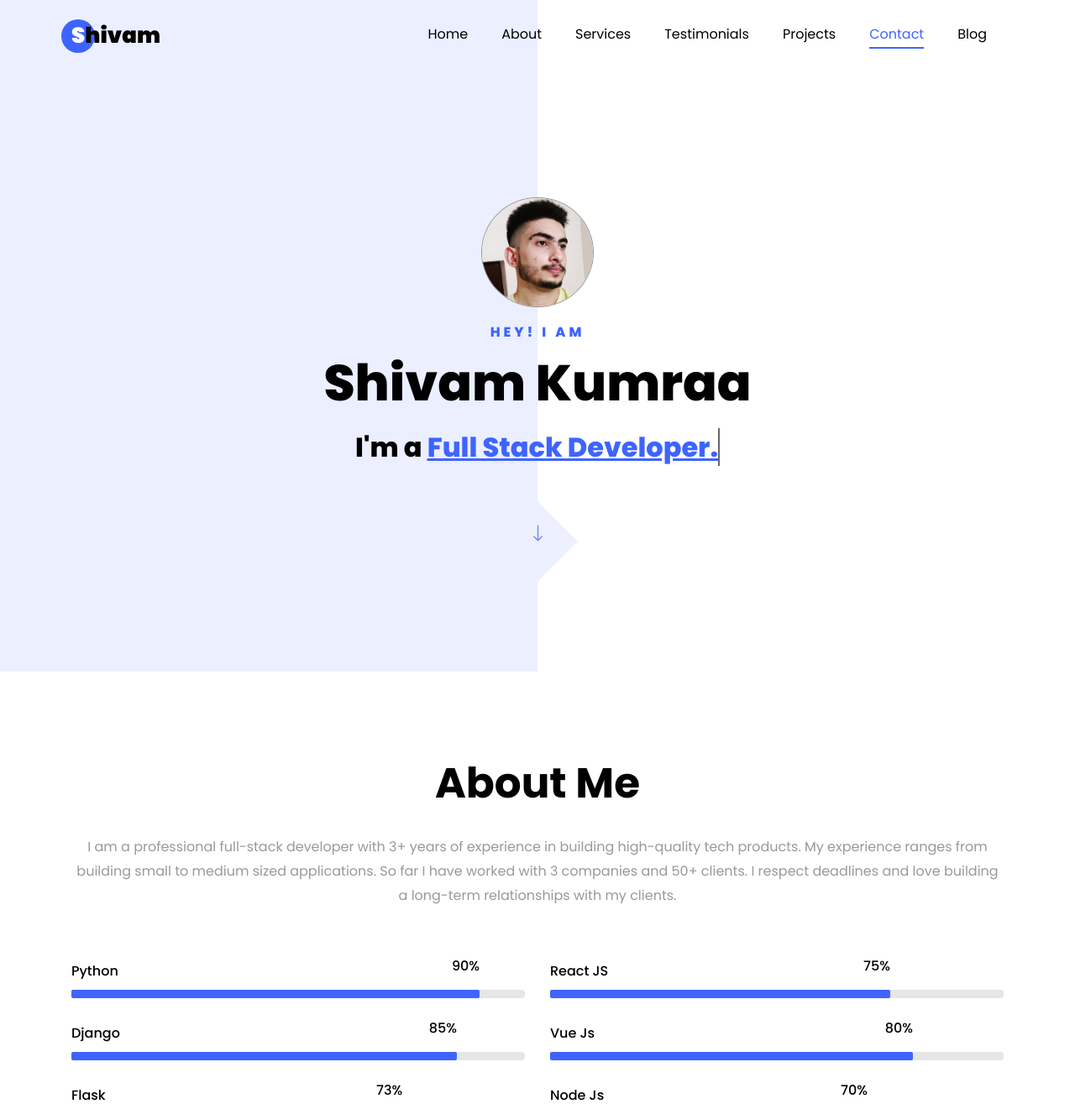
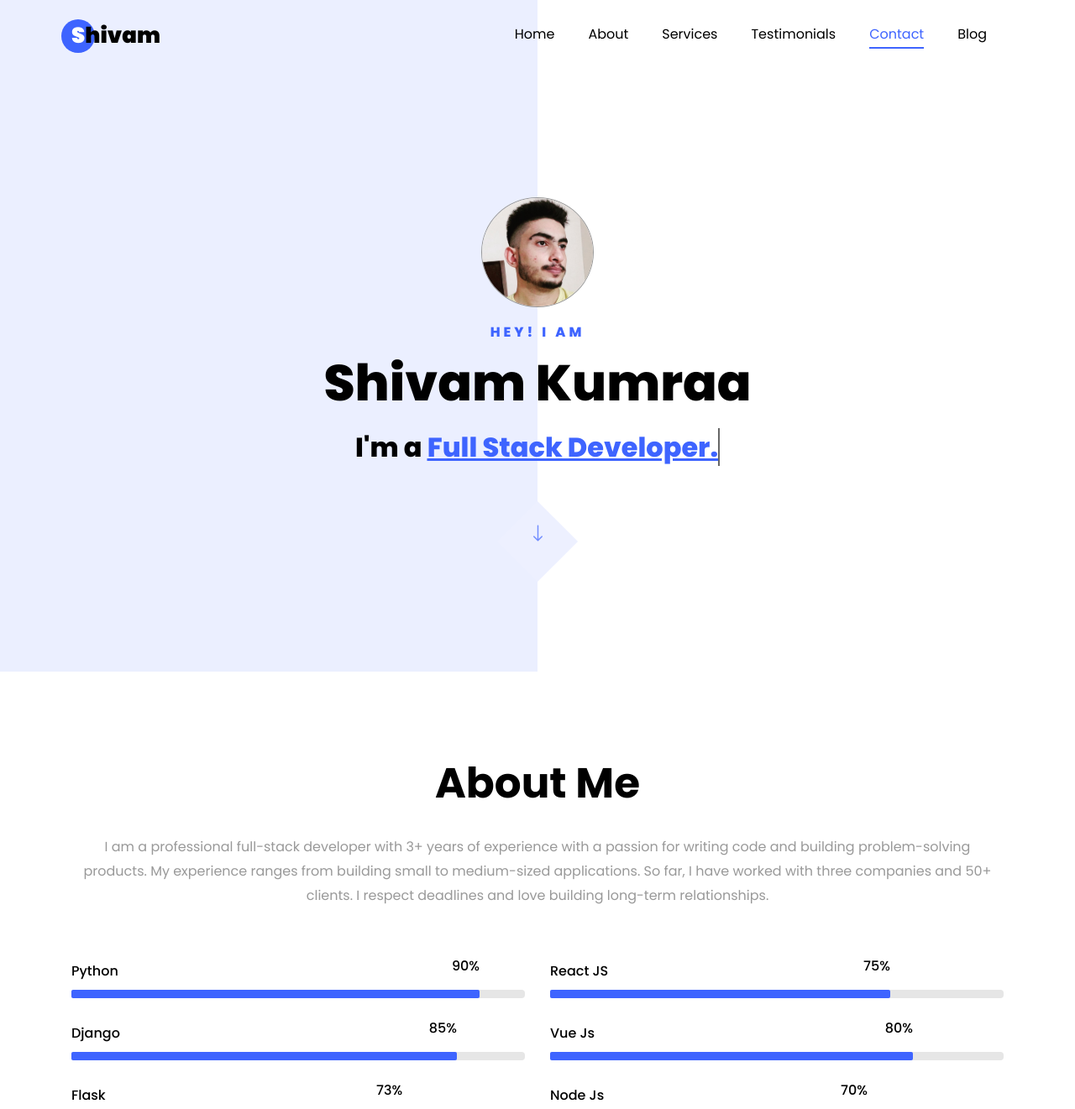
Before and after one commit to shivamkumraa9/shivamkumraa, a Django app: page / in a window 1280 px wide. Shown: the top 1321 px of the page at 84% size. Run offline with Django 3.2, Linux system fonts and the light colour scheme; some libraries are stand-ins or nearby versions.

Commit message:
about text improved, portfolio removed

```diff
--- a/simple/templates/simple/base.html
+++ b/simple/templates/simple/base.html
@@ -40,7 +40,7 @@
 	          <!-- <li class="nav-item"><a href="#skills-section" class="nav-link"><span>Skills</span></a></li> -->
 	          <li class="nav-item"><a href="{% url 'simple:index' %}#services-section" class="nav-link"><span>Services</span></a></li>
 	          <li class="nav-item"><a href="{% url 'simple:index' %}#testimonial-section" class="nav-link"><span>Testimonials</span></a></li>
-	          <li class="nav-item"><a href="{% url 'simple:index' %}#projects-section" class="nav-link"><span>Projects</span></a></li>
+	          <!-- <li class="nav-item"><a href="{% url 'simple:index' %}#projects-section" class="nav-link"><span>Projects</span></a></li> -->
 	          <li class="nav-item"><a href="{% url 'simple:index' %}#contact-section" class="nav-link {% if request.path == '/contact/' %}active{% endif %}"><span>Contact</span></a></li>
 	          <li class="nav-item"><a href="{% url 'blog:blog' 1 %}" class="nav-link {% if request.path == '/blog/' %}active{% endif %}"><span>Blog</span></a></li>
             </ul>
--- a/simple/templates/simple/index.html
+++ b/simple/templates/simple/index.html
@@ -36,7 +36,7 @@
 	          <!-- <li class="nav-item"><a href="#skills-section" class="nav-link"><span>Skills</span></a></li> -->
 	          <li class="nav-item"><a href="#services-section" class="nav-link"><span>Services</span></a></li>
 	          <li class="nav-item"><a href="#testimonial-section" class="nav-link"><span>Testimonials</span></a></li>
-	          <li class="nav-item"><a href="#projects-section" class="nav-link"><span>Projects</span></a></li>
+	          <!-- <li class="nav-item"><a href="#projects-section" class="nav-link"><span>Projects</span></a></li> -->
 	          <li class="nav-item"><a href="#contact-section" class="nav-link"><span>Contact</span></a></li>
 	          <li class="nav-item"><a href="{% url 'blog:blog' 1 %}" class="nav-link"><span>Blog</span></a></li>
 			</ul>
@@ -84,8 +84,8 @@
 				  <h2 class="mb-4">About Me</h2>
 				</div>
 				<p class="text-center container">
-					I am a professional full-stack developer with 3+ years of experience in building high-quality tech products. My experience ranges from building small to medium sized applications. So far I have worked with 3 companies and 50+ clients. I respect deadlines and love building a long-term relationships with my clients.
-				  </p>
+					I am a professional full-stack developer with 3+ years of experience with a passion for writing code and building problem-solving products. My experience ranges from building small to medium-sized applications. So far, I have worked with three companies and 50+ clients. I respect deadlines and love building long-term relationships.
+				</p>
 			  </div>
     	</div>
     </section>
@@ -326,7 +326,7 @@
 	  </section>
 
 
-    <section class="ftco-section ftco-project" id="projects-section">
+    <!-- <section class="ftco-section ftco-project" id="projects-section">
     	<div class="container px-md-0">
     		<div class="row justify-content-center pb-5">
           <div class="col-md-12 heading-section text-center">
@@ -390,7 +390,7 @@
     			</div>
     		</div>
     	</div>
-    </section>
+    </section> -->
 
 	<!-- job Modal -->
 	<div class="modal fade" id="job" tabindex="-1" role="dialog" aria-labelledby="jobTitle" aria-hidden="true">
```
